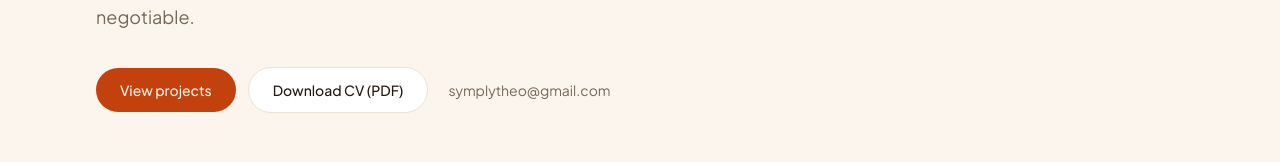
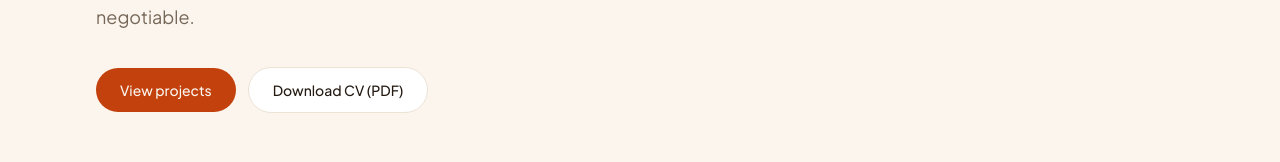
Before and after one commit to symplytheo/portfolio, a React (Vite) app: page / in a window 1280 px wide. Shown: the part 569-731 px from the top of the page. Built offline with nearby package versions, Linux system fonts and the light colour scheme.

Commit message:
chore: comment out first mail

```diff
--- a/src/components/sections/Hero.tsx
+++ b/src/components/sections/Hero.tsx
@@ -66,7 +66,9 @@ export function Hero() {
             </span>
             , people, and trust.
           </h1>
-          <p className="mt-6 max-w-xl text-lg leading-relaxed text-soft">{profile.tagline}</p>
+          <p className="mt-6 max-w-xl text-lg leading-relaxed text-soft">
+            {profile.tagline}
+          </p>
 
           <div className="mt-9 flex flex-wrap items-center gap-3">
             <a
@@ -82,12 +84,12 @@ export function Hero() {
             >
               Download CV (PDF)
             </a>
-            <a
+            {/* <a
               href={`mailto:${profile.email}`}
               className="px-2 py-3 text-sm text-soft underline-offset-4 transition-colors hover:text-brand hover:underline"
             >
               {profile.email}
-            </a>
+            </a> */}
           </div>
         </div>
 
@@ -100,7 +102,10 @@ export function Hero() {
             <h2 className="font-mono text-xs uppercase tracking-[0.2em] text-soft">
               Impact ledger
             </h2>
-            <span aria-hidden="true" className="h-2 w-2 rounded-full bg-brand" />
+            <span
+              aria-hidden="true"
+              className="h-2 w-2 rounded-full bg-brand"
+            />
           </div>
           {impactLedger.map((item, i) => (
             <LedgerRow key={item.label} index={i} {...item} />
```
